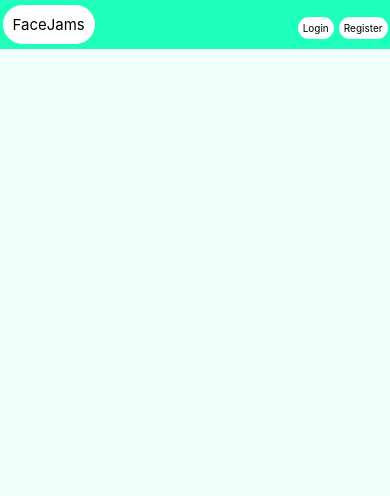
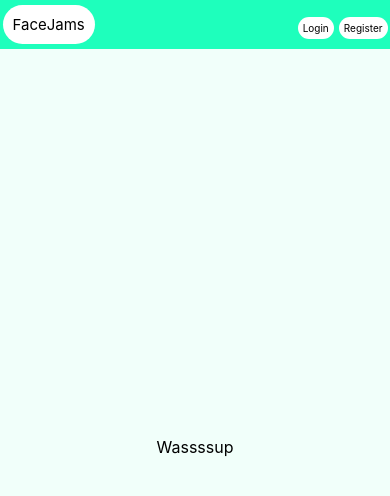
Before and after one commit to CodeChung/facemusic-client, a React (Create React App) app: page /demo in a window 390 px wide. Shown: the top 496 px of the page. Built offline with nearby package versions, Linux system fonts and the light colour scheme; no server answers; the HTML template or start-up script is replaced by a standard one.

Commit message:
mobile view header fix

```diff
--- a/package.json
+++ b/package.json
@@ -16,7 +16,8 @@
     "react-html5-camera-photo": "^1.4.3",
     "react-router-dom": "^5.0.1",
     "react-scripts": "3.0.1",
-    "react-spinners": "^0.6.1"
+    "react-spinners": "^0.6.1",
+    "styled-components": "^4.4.0"
   },
   "scripts": {
     "start": "react-scripts start",
--- a/src/App.js
+++ b/src/App.js
@@ -10,6 +10,7 @@ import ServerApiService from './services/server-api-service';
 import TokenService from './services/token-service'
 import RegistrationPage from './routes/RegistrationPage/RegistrationPage';
 import HomePage from './routes/HomePage/HomePage';
+import DemoPage from './routes/DemoPage/DemoPage';
 import SearchVibes from './components/SearchVibes/SearchVibes';
 
 class App extends React.Component {
@@ -87,6 +88,7 @@ class App extends React.Component {
           <Route exact path='/' component={LandingPage}/>
           <Route path='/login' component={LoginPage}/>
           <Route path='/register' render={props => <RegistrationPage refresh={() => this.rerender()}/>}/>
+          <Route path='/demo' component={DemoPage} />
         </section>
       </div>
     )
--- a/src/components/Landing/Landing.css
+++ b/src/components/Landing/Landing.css
@@ -66,5 +66,7 @@
 }
 
 @media(max-width:768px){
-
+    .landing-main h1 {
+        font-size: 20px;
+    }
 }
--- a/src/components/Landing/Landing.js
+++ b/src/components/Landing/Landing.js
@@ -11,7 +11,7 @@ function LandingInfo() {
                 <p>Facejams is a photojournal/playlist generator.</p>
                 <p>It analyzes the emotions featured on your face and returns music that reflects how you feel.</p>
                 <p>Use it to keep track of your moods, find music you like, and look back at memories.</p>
-                <Link to='/register'><button>Check it out</button></Link>
+                <Link to='/demo'><button>Check it out</button></Link>
             </div>
             <img src='https://cdn.stocksnap.io/img-thumbs/960w/1IXTRXOWOE.jpg' alt='headphones'/>
         </section>
--- /dev/null
+++ b/src/routes/DemoPage/DemoPage.js
@@ -0,0 +1,14 @@
+import React from 'react';
+import './DemoPage.css';
+
+class DemoPage extends React.Component {
+    render() {
+        return (
+            <section className='demo-page'>
+                Wassssup
+            </section>
+        )
+    }
+}
+
+export default DemoPage;
```
Also changed, not shown: src/routes/DemoPage/DemoPage.css (added), 2 other files (tests, documents, lock files or other folders).
